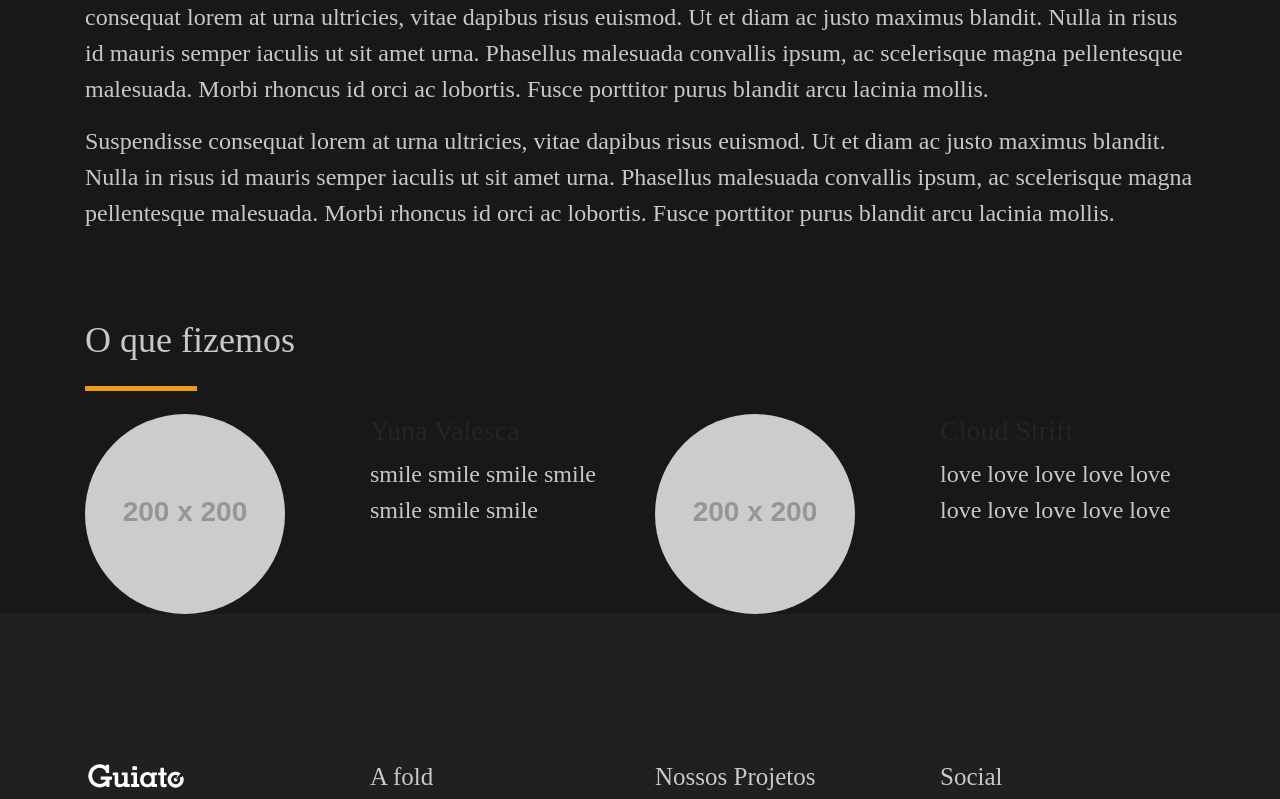
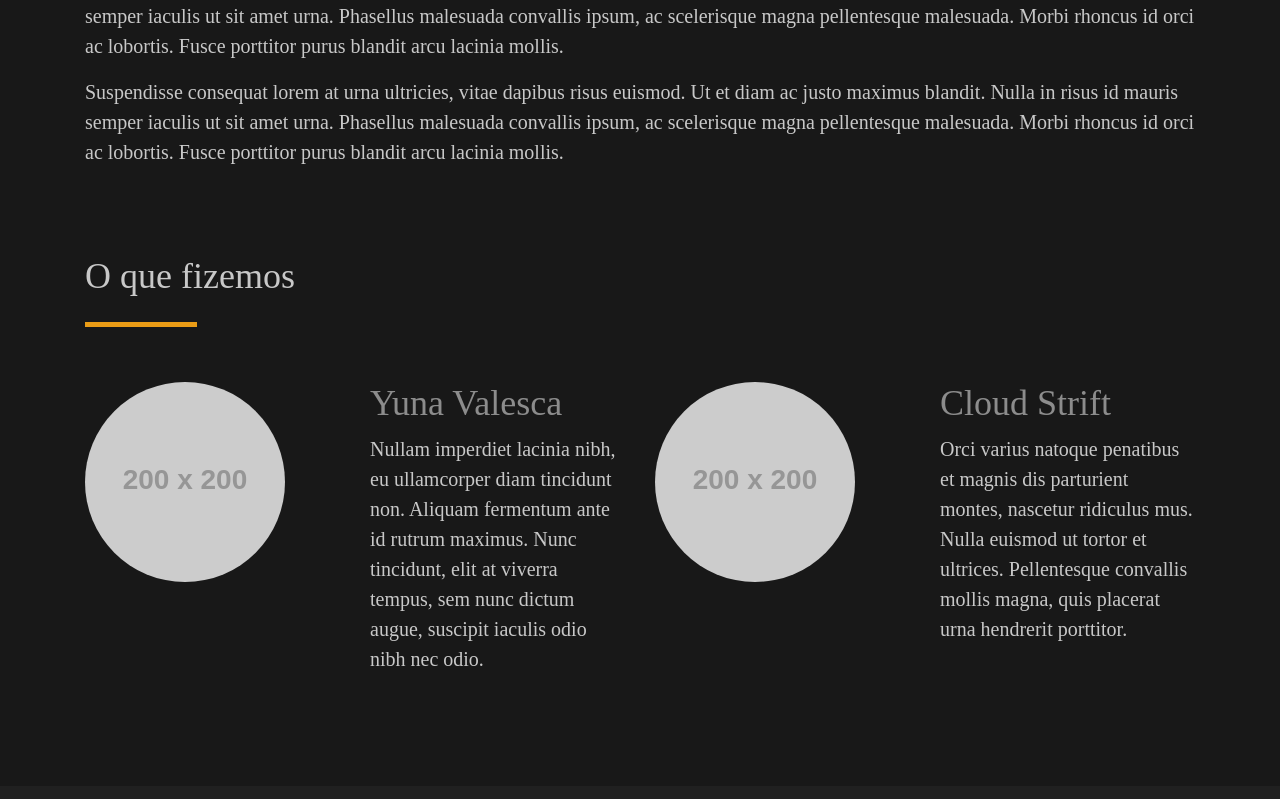
Before and after one commit to alesandraisla/fold-angular, an Angular app: page /sobre in a window 1280 px wide. Shown: the part 1181-1980 px from the top of the page. Built offline with nearby package versions, Linux system fonts and the light colour scheme; a web font is replaced by a local one.

Commit message:
padding-bottom na section

```diff
--- a/src/app/sobre/sobre.component.css
+++ b/src/app/sobre/sobre.component.css
@@ -22,15 +22,27 @@ h2 {
 	font-size: 36px;
 }
 
+h3 {
+	color: #8c8c8c;
+	font-size: 36px;
+}
+
 p {
 	color: #c8c8c8;
-	font-size: 24px;
+	font-size: 20px;
 }
 
 hr {
 	width:7em;
+	padding-bottom: 2em;
 }
 
 .img-grid{
-	border-radius: 50%
+	border-radius: 50%;
+
 }
+
+
+.bloco-bottom {
+	padding-bottom: 6em;
+}
--- a/src/app/sobre/sobre.component.html
+++ b/src/app/sobre/sobre.component.html
@@ -18,7 +18,7 @@
 		<hr>
 
 
-
+<section class="bloco-bottom">
 		<div id="img-grid">
 			<div class="row">
 				<div class="col-3">
@@ -26,20 +26,20 @@
 				</div>
 				<div class="col-3">
 					<h3>Yuna Valesca</h3>
-				<p>smile smile smile smile smile smile smile</p>
+					<p>Nullam imperdiet lacinia nibh, eu ullamcorper diam tincidunt non. Aliquam fermentum ante id rutrum maximus. Nunc tincidunt, elit at viverra tempus, sem nunc dictum augue, suscipit iaculis odio nibh nec odio.</p>
 				</div>
 				<div class="col-3">
 					<img class="img-grid" src="https://via.placeholder.com/200x200/165156/808080?text=video">
 				</div>
 				<div class="col-3">
 					<h3>Cloud Strift</h3>
-				<p>love love love love love love love love love love</p>
+					<p> Orci varius natoque penatibus et magnis dis parturient montes, nascetur ridiculus mus. Nulla euismod ut tortor et ultrices. Pellentesque convallis mollis magna, quis placerat urna hendrerit porttitor.</p>
+				</div>
+			</div>
+		</div>
+		</section>
+	</div>
 </div>
 
 
-
 </div>
-		</div>
-	</div>
-	</div>
-</div>
```
Lines whose indentation alone changed are shown as unchanged.
